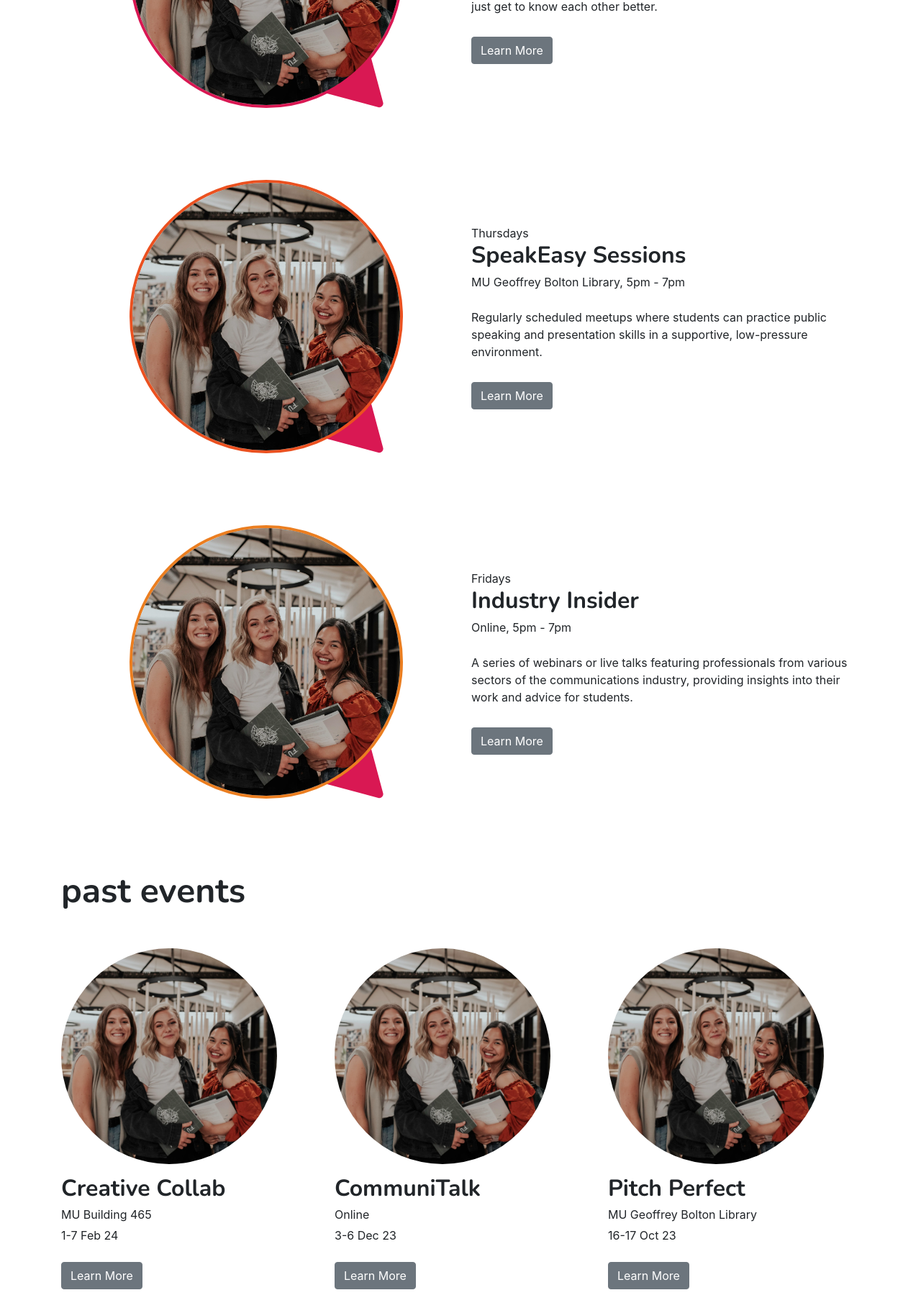
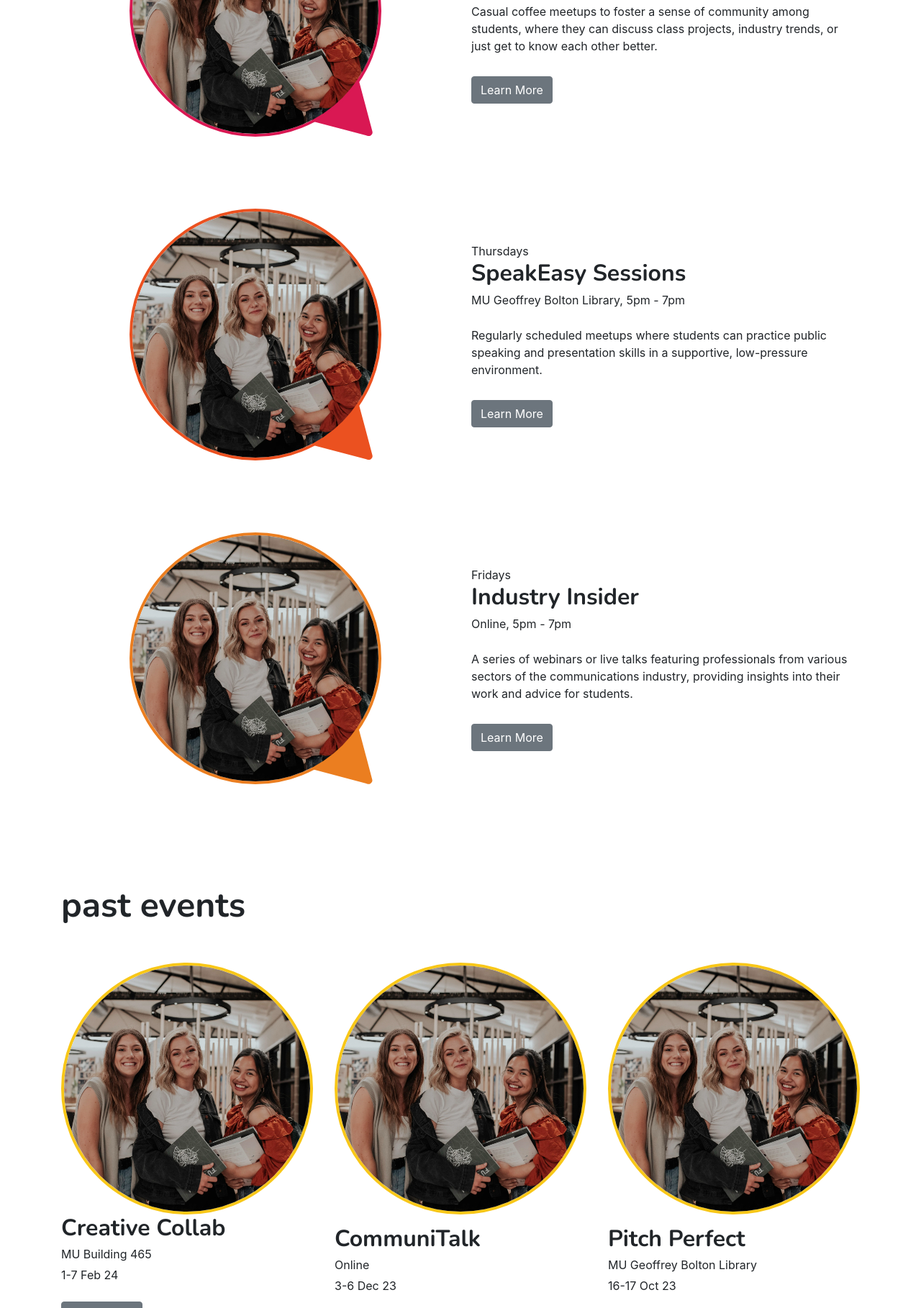
Before and after one commit to treytallent/Communications-Collective, a PHP site: page /events.html in a window 1280 px wide. Shown: the part 585-2403 px from the top of the page at 72% size. Run offline with PHP 8.4, Linux system fonts and the light colour scheme.

Commit message:
News+Event update

```diff
--- a/events.html
+++ b/events.html
@@ -22,6 +22,7 @@
     />
 
     <link rel="stylesheet" href="style.css" />
+    <link rel="stylesheet" href="image-arrow.css" />
     <link rel="stylesheet" href="style_news&events.css" />
     <title>Title</title>
   </head>
@@ -38,11 +39,13 @@
       <!-- container -->
     </header>
 
-    <section class="container-fluid">
+    <section class="container-fluid section-padding">
       <div class="container">
         <h2 class="section-title">current events</h2>
         <div class="row section1-row">
-          <div class="col-md-4 offset-md-1 center arrow-effect-container-right">
+          <div
+            class="col-md-4 offset-md-1 center arrow-container-right-pink img"
+          >
             <img
               class="arrow-effect-image image-border-pink"
               src="Images/placeholder_image.webp"
@@ -65,7 +68,9 @@
         <!-- row -->
 
         <div class="row section1-row">
-          <div class="col-md-4 offset-md-1 center arrow-effect-container-right">
+          <div
+            class="col-md-4 offset-md-1 center arrow-container-right-orange1 img"
+          >
             <img
               class="arrow-effect-image image-border-orange1"
               src="Images/placeholder_image.webp"
@@ -87,13 +92,11 @@
         </div>
         <!-- row -->
 
-        <div class="row section1-row">
-          <div class="col-md-4 offset-md-1 center arrow-effect-container-right">
-            <img
-              class="arrow-effect-image image-border-orange2"
-              src="Images/placeholder_image.webp"
-              alt=""
-            />
+        <div class="row">
+          <div
+            class="col-md-4 offset-md-1 center arrow-container-right-orange2 img"
+          >
+            <img src="Images/placeholder_image.webp" alt="" />
           </div>
 
           <div class="col-md-6 offset-md-1 vertical-center">
@@ -113,13 +116,13 @@
       <!-- container -->
     </section>
 
-    <section class="container-fluid">
+    <section class="container-fluid section-padding">
       <div class="container">
         <h2 class="section-title">past events</h2>
         <div class="row post-row">
           <div class="col-md-4">
             <img
-              class="img-fluid pastevents-image image-border-yellow post-image"
+              class="pastevents-image"
               src="Images/placeholder_image.webp"
               alt=""
             />
--- a/style_news&events.css
+++ b/style_news&events.css
@@ -1,5 +1,4 @@
 /* header */
-
 .header-events-title {
   margin-bottom: 10px;
 }
@@ -61,7 +60,7 @@
 }
 
 .article-row {
-  padding-bottom: 25px;
+  padding-bottom: 40px;
 }
 
 /* section 2 events */
@@ -87,8 +86,7 @@
 }
 
 /* other */
-
-section {
+.section-padding {
   padding-top: 70px;
   padding-bottom: 70px;
 }
@@ -106,6 +104,16 @@ section {
 }
 
 .pastevents-image {
+  width: 100%;
+  aspect-ratio: 1/1;
+  border-radius: 50%;
+  object-fit: cover;
+  border: 0.6vh solid #f8c718;
+  position: relative;
+  z-index: 2;
+}
+
+.pastevents-image3 {
   object-fit: cover;
   border-radius: 50%;
   width: 300px;
```
Also changed, not shown: news.html (+18 -11 lines).
